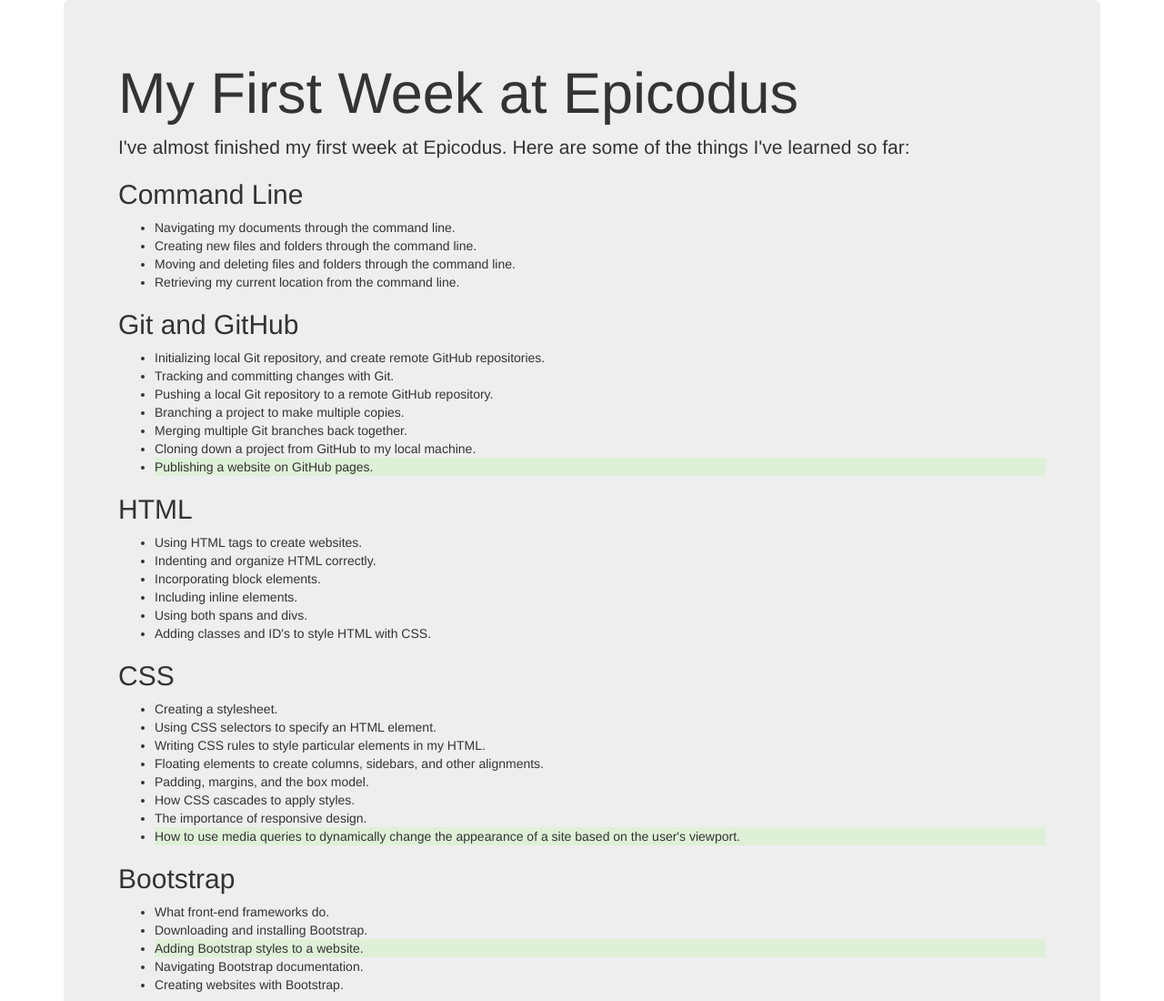
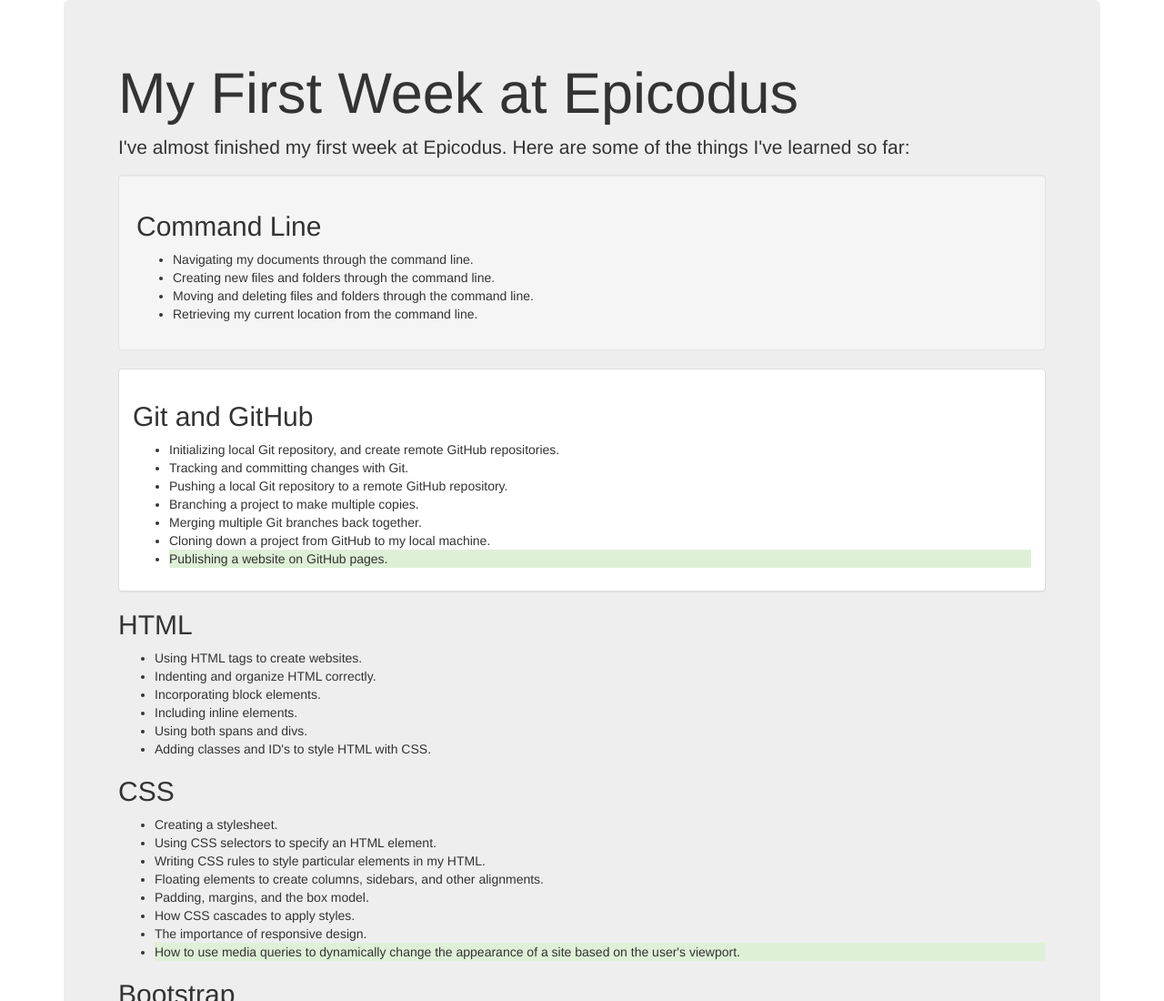
Before and after one commit to EEymann/week-in-review, a plain HTML site: page index.html in a window 1280 px wide. Shown: the top 1100 px of the page at 91% size. Drawn offline with Linux system fonts and the light colour scheme.

Commit message:
add panel body to Git and Github section.

```diff
--- a/index.html
+++ b/index.html
@@ -11,6 +11,7 @@
     <p>
       I've almost finished my first week at Epicodus. Here are some of the things I've learned so far:
     </p>
+    <div class="well">
     <h2>Command Line</h2>
     <ul>
       <li>Navigating my documents through the command line.</li>
@@ -18,6 +19,9 @@
       <li>Moving and deleting files and folders through the command line.</li>
       <li>Retrieving my current location from the command line.</li>
       </ul>
+    </div>
+    <div class="panel panel-default">
+      <div class="panel-body">
     <h2>Git and GitHub</h2>
     <ul>
         <li>Initializing local Git repository, and create remote GitHub repositories.</li>
@@ -28,6 +32,8 @@
         <li>Cloning down a project from GitHub to my local machine.</li>
         <li class="bg-success">Publishing a website on GitHub pages.</li>
       </ul>
+    </div>
+    </div>
     <h2>HTML</h2>
     <ul>
       <li>Using HTML tags to create websites.</li>
```
Lines whose indentation alone changed are shown as unchanged.
